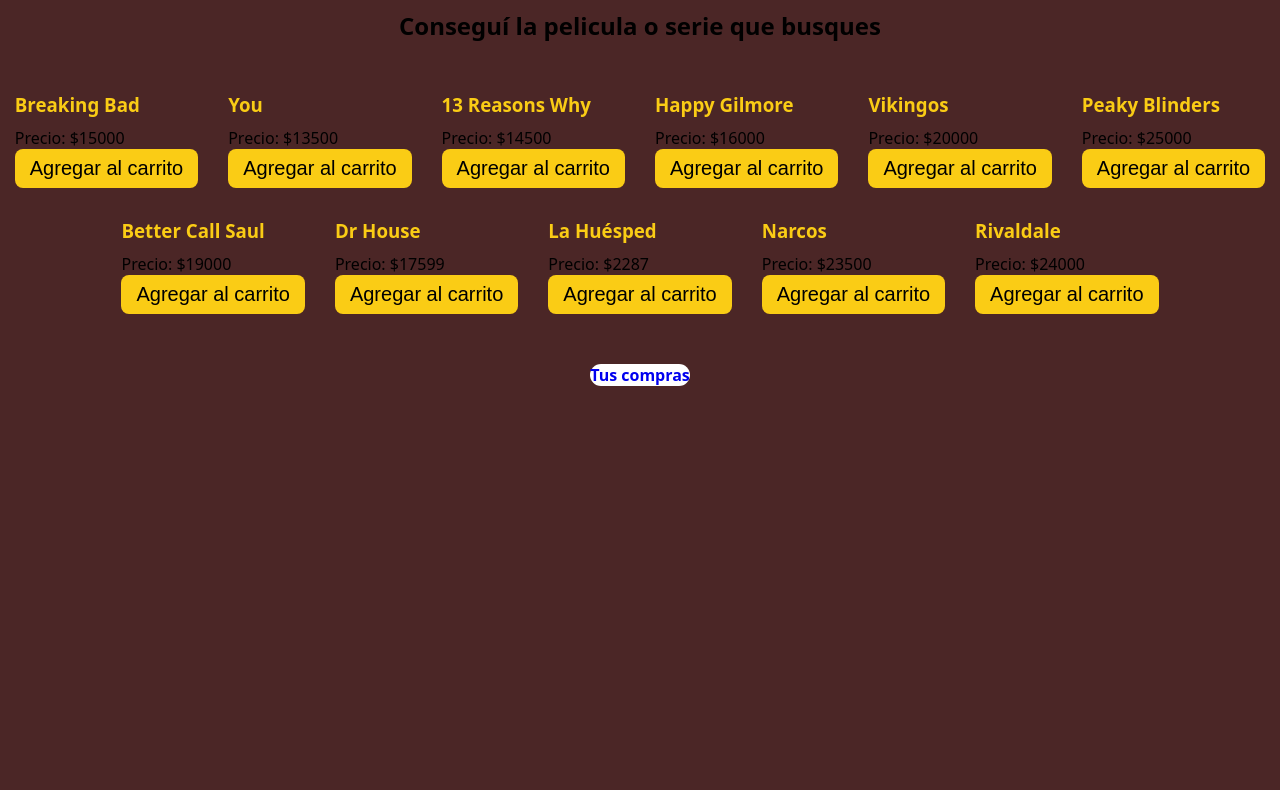
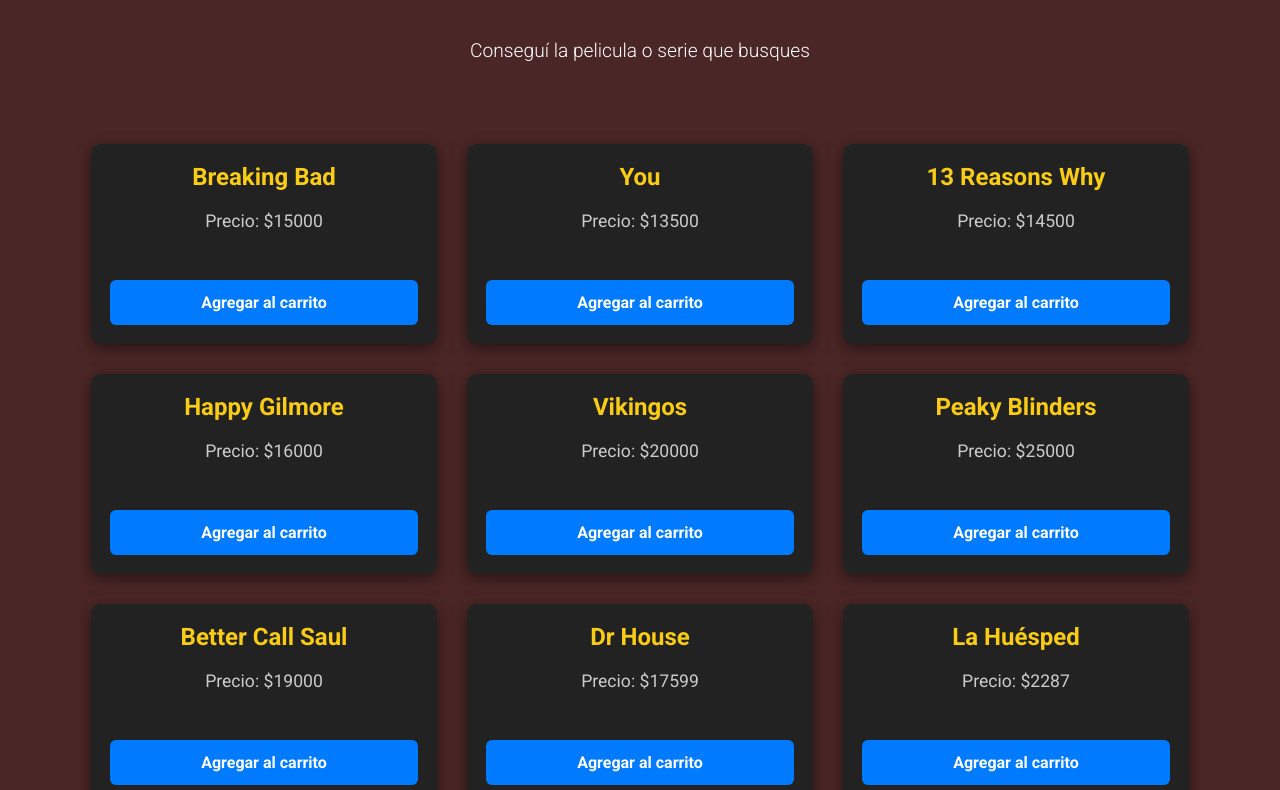
Before and after one commit to RodriLagares/TuPeli.com, a plain HTML site: page index.html in a window 1280 px wide. Shown: the part 84-874 px from the top of the page. Before the commit the page ends 800 px from the top, so only its background shows below. Drawn offline with Linux system fonts and the light colour scheme.

Commit message:
Ajste rapido Ajuste rapido

```diff
--- a/index.html
+++ b/index.html
@@ -3,7 +3,7 @@
 <head>
     <meta charset="UTF-8">
     <meta name="viewport" content="width=device-width, initial-scale=1.0">
-    <script defer src="../js/main.js"></script>
+    <script defer src="./js/main.js"></script>
     <link rel="stylesheet" href="./styles/style.css">
     <title>TuPeli</title>
 </head>
--- a/js/main.js
+++ b/js/main.js
@@ -1,32 +1,33 @@
         let cartPeliculas = JSON.parse(localStorage.getItem("cartPeliculas")) || [];
         let peliculasContainer = document.getElementById("peliculas-container");
 
-const URL = "./db/data.json";
+const URL = "../db/data.json";
 
+        async function obtenerPeliculas(){
+            try{
+                const response = await fetch(URL)
+                if (!response.ok){
+                    throw new Error (`Error HTTP ${response.status}`)
+                }
+                const data = await response.json()
+                renderPeliculas(data)
+                activarBotones(data)
+            } catch(error){
+                console.log("Error al cargar las peliculas", error)
+                peliculasContainer.innerHTML = "<h2>No se puedo cargar la pelicula. Intentalo mas tarde</h2>"
+            } finally{
+                mostrarFeedback(`Carga finalizada`)
+            }
 
-function obtenerPeliculas() {
-    fetch(URL)
-    .then((response) => response.json())
-    .then((data) => {
-    renderPeliculas(data);
-    activarBotones(data);
-    })
-    .catch((err) => console.error("Error al cargar las películas:", err))
-    .finally(() => console.log("Carga de películas finalizada"));
-}
-
-obtenerPeliculas();
-
+        }
 
 function renderPeliculas(listaPeliculas) {
-    peliculasContainer.innerHTML = ""; // Limpia el contenedor antes de renderizar
-
     listaPeliculas.forEach((pelicula) => {
     const card = document.createElement("div");
     card.classList.add("pelicula-card");
     card.innerHTML = `<h3>${pelicula.nombre}</h3>
                         <p>Precio: $${pelicula.precio}</p>
-                        <button class="agregarPeliculas" id="${pelicula.id}">Agregar al carrito</button>`;
+                        <button class="agregarPeliculas" data-id="${pelicula.id}">Agregar al carrito</button>`;
     peliculasContainer.appendChild(card);
     });
 }
@@ -37,13 +38,22 @@
 
     botonesAgregar.forEach((boton) => {
     boton.addEventListener("click", (e) => {
-    const peliculaID = e.currentTarget.id;
-    const peliculaSeleccionada = peliculas.find((p) => p.id == peliculaID);
+    const peliculaID = e.currentTarget.getAttribute("data-id");
+    agregarCarrito(peliculas,peliculaID)
 
-    if (peliculaSeleccionada) {
-        cartPeliculas.push(peliculaSeleccionada);
-        localStorage.setItem("cartPeliculas", JSON.stringify(cartPeliculas));
-        }
     });
     });
 }
+
+function agregarCarrito(peliculas,ID){
+    const peliculaSeleccionada = peliculas.find((p) => p.id == ID)
+    if (peliculaSeleccionada){
+        cartPeliculas.push(peliculaSeleccionada)
+        localStorage.setItem("cartPeliculas", JSON.stringify(cartPeliculas))
+        if (typeof mostrarFeedback === `function` ){
+            mostrarFeedback(`${peliculaSeleccionada.nombre} Agregado correctamente`)
+        }
+}
+    }
+
+        obtenerPeliculas()
--- a/styles/style.css
+++ b/styles/style.css
@@ -4,53 +4,98 @@
     margin: 0;
     padding: 0;
     box-sizing: border-box;
+    font-family:'Roboto', sans-serif;
 }
 
 body{
     background-color: rgb(75, 38, 38);
-    font-family: system-ui, -apple-system, BlinkMacSystemFont, 'Segoe UI', Roboto, Oxygen, Ubuntu, Cantarell, 'Open Sans', 'Helvetica Neue', sans-serif;
     display: flex;
     flex-direction: column;
     align-items: center;
     height: auto;
     gap: 50px;
+    color: white;
+    min-height: 100vh;
+    padding: 30px;
+}
+.texto-titulo{
+    color: #facc15;
+    font-weight: 700;
+    margin-bottom: 5px;
+}
+.texto-inicio{
+    font-weight: 300;
+    font-size: 1.2em;
 }
 
-#peliculas-container{
-    display: flex;
-    flex-wrap: wrap;
-    gap: 30px;
-    justify-content: center;
-
+h1, h2, h3{
+    margin: 0;
+    padding: 0;
 }
 h3{
     color: #facc15;
     margin-bottom: 10px;
+    font-size: 1.5em;
 }
-.pelisContainers{
-align-items: center;
-gap: 100px;
-border-radius: 5px;
+#peliculas-container{
+    display: grid;
+    gap: 30px;
+    justify-content: center;
+    width: 90%;
+    grid-template-columns: repeat(auto-fit, minmax(280px, 1fr));
+    margin-top: 2rem;
+
 }
-.entrada{
-    align-items: center;
-    gap: 20px;
-    font-size: 10px;
+.pelicula-card{
+    background-color: #222;
+    color: white;
+    padding: 1.2rem;
+    border-radius: 10px;
+    text-align: center;
+    box-shadow: 0 4px 15px rgba(0, 0, 0, 0.5);
+    display: flex;
+    gap: 10px;
+    flex-direction: column;
+    justify-content: space-between;
+    min-height: 200px;
 }
-
-button.agregarPeliculas{
-    background-color: #facc15;
-    font-size: 20px;
-    align-items: center;
-    padding: 8px 15px;
+.pelicula-card p{
+    margin-bottom: 1rem;
+    font-size: 1.1rem;
+    color: #ccc;
+}
+.agregarPeliculas{
+    padding: 0.8rem 1rem;
     border: none;
-    border-radius: 8px;
     cursor: pointer;
+    margin-top: auto;
+    font-size: 1em;
+    background-color: #007bff;
+    color: white;
+    font-weight: bold;
+    border-radius: 6px;
+    margin-top: auto;
 }
 
 a{
     text-decoration: none;
     font-weight: bolder;
-    border-radius: 20px;
+    border-radius: 50px;
     background-color: rgb(255, 255, 255);
+    color: #333;
+    padding: 10px 20px;
+    margin-top: 20px;
 }
+#total{
+    font-size: 2em;
+    color: #4caf50;
+    margin-top: 20px;
+    font-weight: bold;
+}
+.feedback-message{
+    position: fixed;
+    bottom: 20px;
+    right: 20px;
+    color: white;
+    z-index: 1000;
+}
```
Also changed, not shown: js/carrito.js (+31 -15 lines), db/precios.json (deleted).
